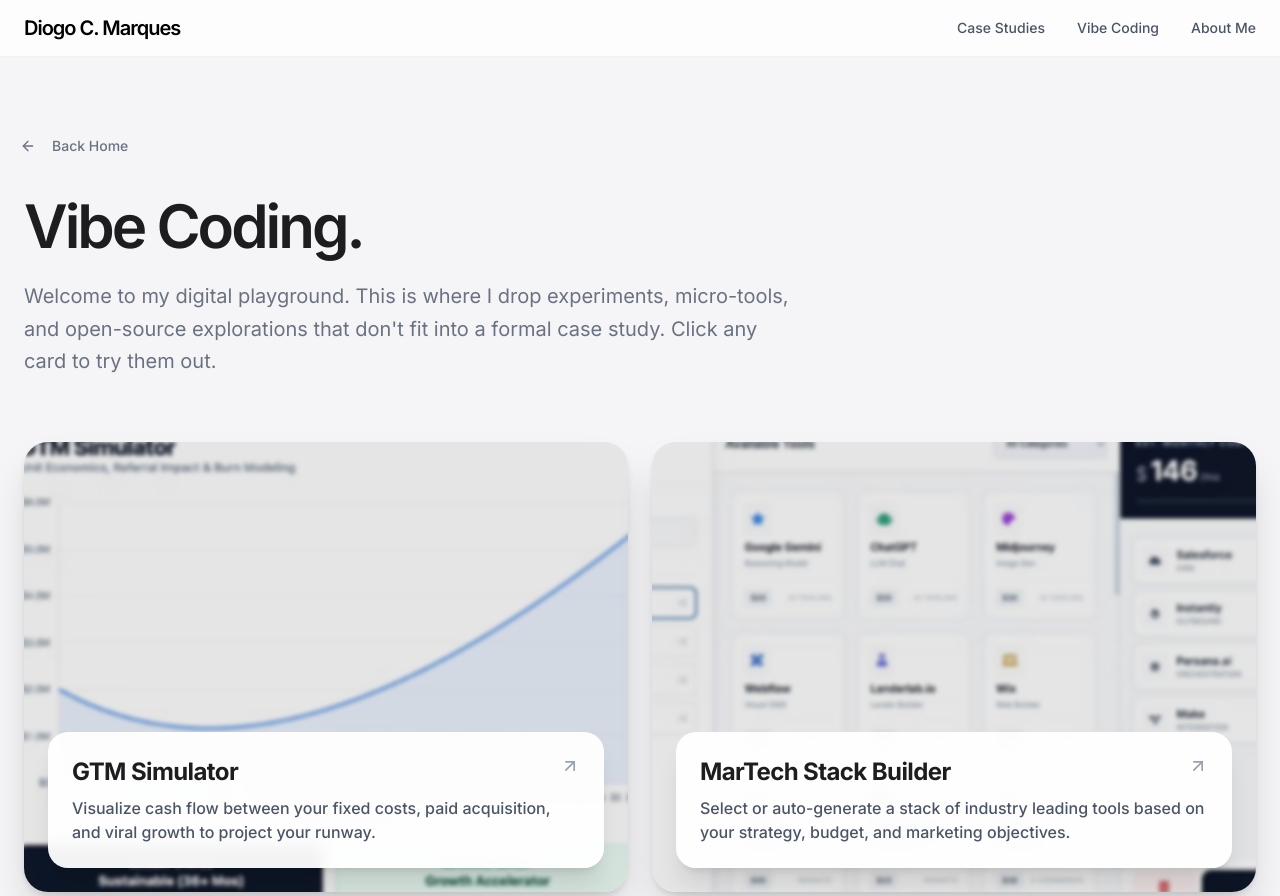
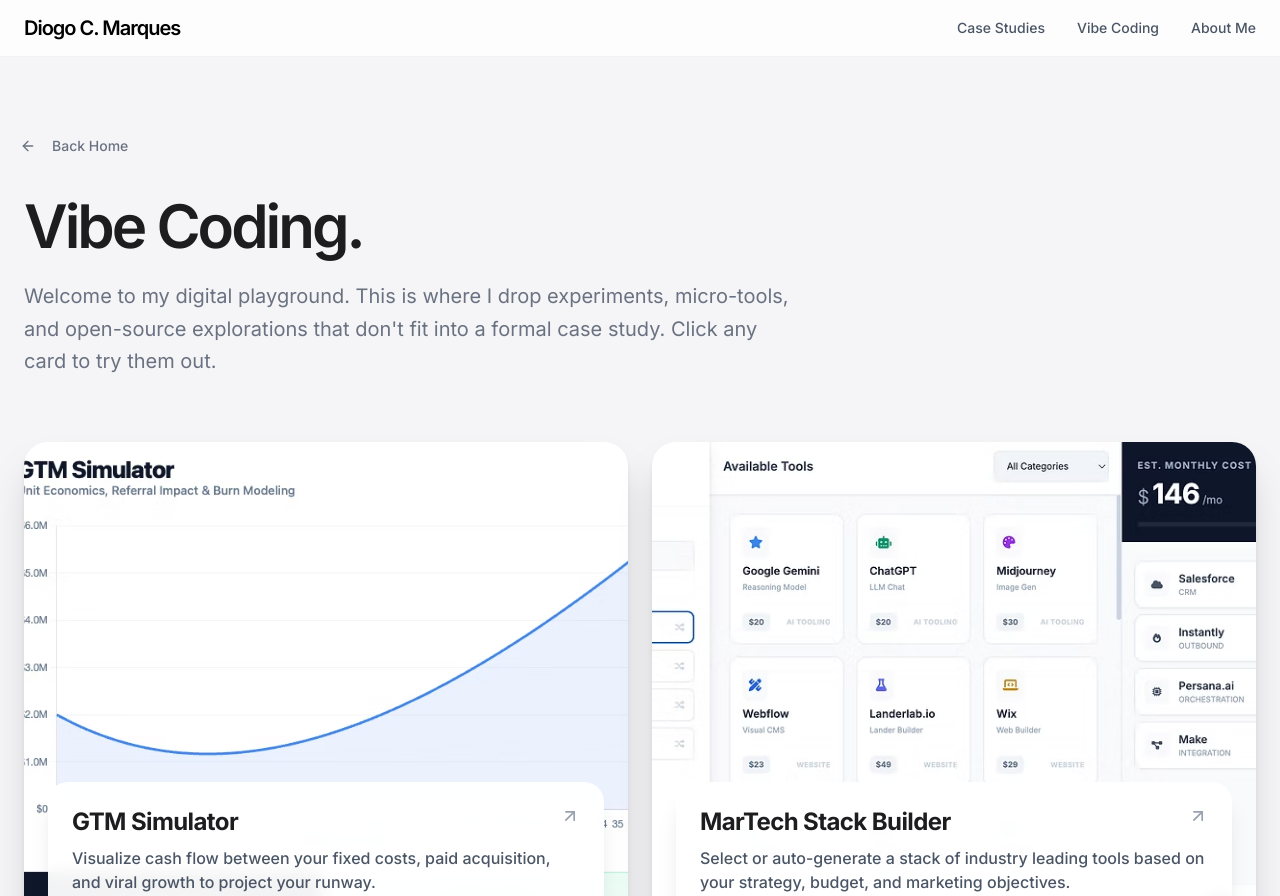
Before and after one commit to dcm2-mkt/dcm2-site, a Next.js app: page /vibe-coding in a window 1280 px wide. Shown: the top 896 px of the page. Built offline with nearby package versions, Linux system fonts and the light colour scheme.

Commit message:
Clean vibe coding images and match bento size

```diff
--- a/app/vibe-coding/page.tsx
+++ b/app/vibe-coding/page.tsx
@@ -33,7 +33,7 @@
   },
 ];
 
-// 1. High-end shadow style
+// High-end shadow style
 const SHADOW_EFFECT = "shadow-[0_4px_6px_-1px_rgba(0,0,0,0.1),0_24px_40px_-6px_rgba(0,0,0,0.15)] hover:shadow-[0_10px_15px_-3px_rgba(0,0,0,0.1),0_30px_60px_-12px_rgba(0,0,0,0.25)]";
 
 export default function VibeCoding() {
@@ -71,14 +71,15 @@
             href={item.link}
             target="_blank"
             rel="noopener noreferrer"
-            initial={{ opacity: 0, y: 20 }}
-            whileInView={{ opacity: 1, y: 0 }}
+            // UPDATE: Removed slide-in (y:20), used Fade Only for stability
+            initial={{ opacity: 0 }}
+            whileInView={{ opacity: 1 }}
             transition={{ delay: i * 0.1, duration: 0.5 }}
             viewport={{ once: true }}
-            // UPDATE: Added 'md:' prefix to hover scale so it only happens on desktop
-            className={`group relative h-96 md:h-[450px] rounded-3xl overflow-hidden cursor-pointer block
+            // UPDATE: Height is now md:h-[500px] to match Bento Grid
+            className={`group relative h-96 md:h-[500px] rounded-3xl overflow-hidden cursor-pointer block
             ${SHADOW_EFFECT}
-            md:hover:scale-[1.02] transition-transform duration-500 transform-gpu`}
+            transform-gpu will-change-transform`}
           >
             {/* Background Image */}
             <div className="absolute inset-0">
@@ -86,18 +87,16 @@
                 src={item.img}
                 alt={item.title}
                 fill
+                priority={i < 2} // Load first 2 images instantly
                 sizes="(max-width: 768px) 100vw, 50vw"
-                // UPDATE:
-                // 1. Removed blur on mobile (md:blur-[2px])
-                // 2. Removed scale on mobile (md:scale-110)
-                // 3. Removed zoom on mobile (md:group-hover:scale-125)
-                className="object-cover transition-transform duration-700 md:blur-[2px] md:scale-110 md:group-hover:scale-125 transform-gpu"
+                // UPDATE: Removed blur-[2px]. Removed mobile scale.
+                // Only gentle zoom on desktop hover (md:group-hover:scale-105).
+                className="object-cover transition-transform duration-700 md:group-hover:scale-105"
               />
-               <div className="absolute inset-0 bg-black/10" />
+              {/* UPDATE: Removed the dark bg-black/10 overlay entirely */}
             </div>
 
-            {/* Floating Info Card (Bottom) */}
-            {/* UPDATE: Solid white on mobile (bg-white), Glass on desktop (md:backdrop-blur-sm) */}
+            {/* Floating Info Card */}
             <div className="absolute bottom-6 left-6 right-6 p-6 bg-white md:bg-white/95 md:backdrop-blur-sm rounded-2xl shadow-xl transition-all duration-300 group-hover:translate-y-[-5px]">
               <div className="flex justify-between items-start mb-2">
                 <h3 className="text-2xl font-bold tracking-tight text-[#1d1d1f]">{item.title}</h3>
```
